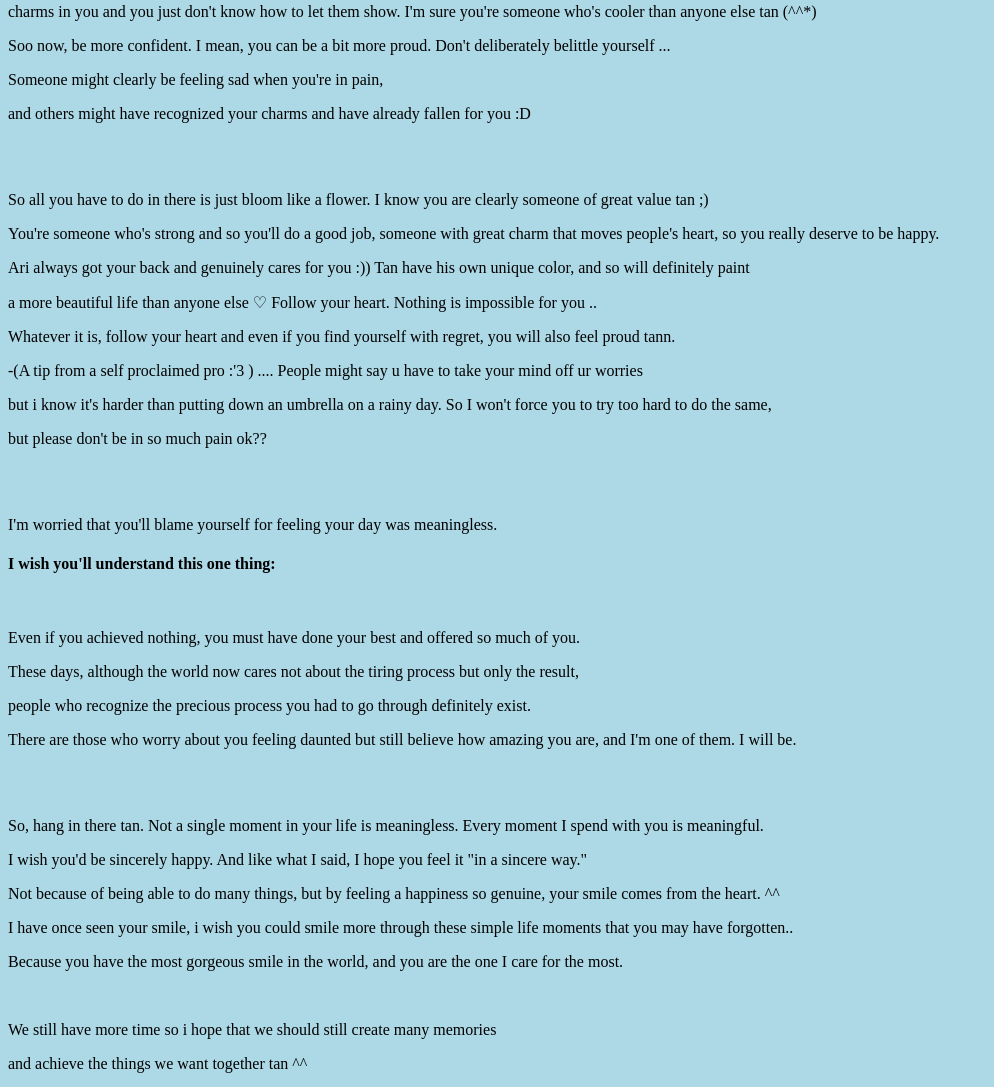
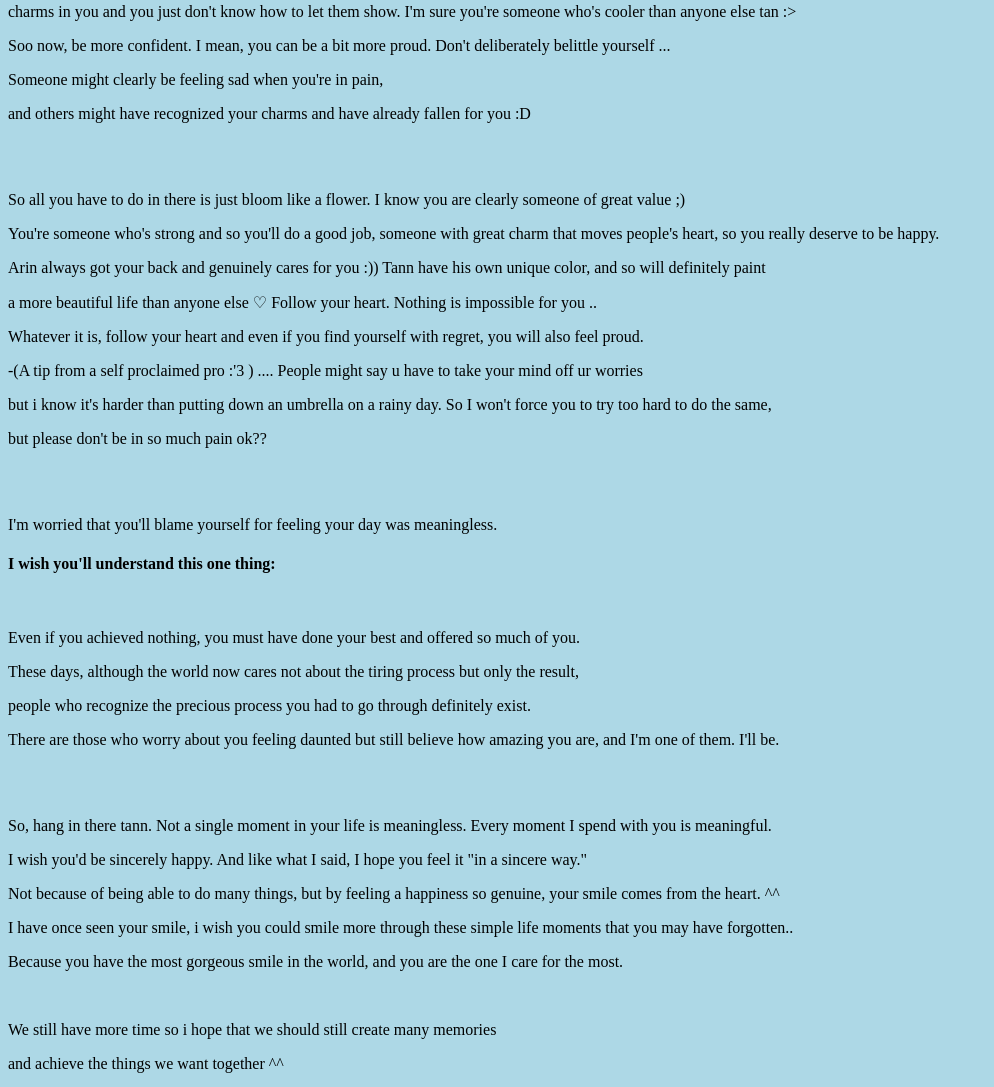
Before and after one commit to Ariiinnnn/for-u, a plain HTML site: page index.html in a window 1280 px wide. Shown: the part 245-1332 px from the top of the page, without its empty margins (0-994 px from the left). Drawn offline with Linux system fonts and the light colour scheme.

Commit message:
Update index.html

```diff
--- a/index.html
+++ b/index.html
@@ -7,21 +7,21 @@
     <title>Document</title>
 </head>
 
-<body bgcolor="LightBlue"></body>
+   <body bgcolor="LightBlue"></body>
 
-<p><h3>To Tan,
-    (Always read this whenever you feel " :< " </p>
-    <p> And confidently remember these words)</h3></p>
-<p>   °. •   。
+    <p><h3>To Tan,
+        (Always read this whenever you feel " :< " </p>
+     <p> And confidently remember these words)</h3></p>
+<p>   °. •     。
 
 ♡ 。• *
-　　　·   +  *  .
+
+ 　　　　·   +  *  .
    .  ⋆  ✧
 　 ˚   · .
 　. . 　 . 　  　　 ✺  ·
     * ⊹   .
    　   *  *     . * .·.  . ✧:. ·.
-
 
 * °.     • 。
 
@@ -32,7 +32,7 @@
     <p> It might be impossible but.. The more i know you, the more i try to think of what it is in you I won't find beautiful.
     <p> Everything you do is wonderful that there's no other word left for me to say ♡ ´･ᴗ･ `♡ </p>
     <p> Mmm maybe because small gestures show their own unique charm. And your simple gestures makes me smile :)) This means you surely have great-</p>
-    <p> charms in you and you just don't know how to let them show. I'm sure you're someone who's cooler than anyone else tan (^^*)</p>
+    <p> charms in you and you just don't know how to let them show. I'm sure you're someone who's cooler than anyone else tan :> </p>
     <p> Soo now, be more confident. I mean, you can be a bit more proud. Don't deliberately belittle yourself ...</p>
     <p> Someone might clearly be feeling sad when you're in pain, </p>
     <p> and others might have recognized your charms and have already fallen for you :D </p>
@@ -40,11 +40,11 @@
 <br>
 <br>
 
-<p> So all you have to do in there is just bloom like a flower. I know you are clearly someone of great value tan ;)</p>
+<p> So all you have to do in there is just bloom like a flower. I know you are clearly someone of great value ;)</p>
      <p> You're someone who's strong and so you'll do a good job, someone with great charm that moves people's heart, so you really deserve to be happy.</p>
-      <p> Ari always got your back and genuinely cares for you :)) Tan have his own unique color, and so will definitely paint</p>
+      <p> Arin always got your back and genuinely cares for you :)) Tann have his own unique color, and so will definitely paint</p>
        <p> a more beautiful life than anyone else ♡ Follow your heart. Nothing is impossible for you ..</p>
-        <p> Whatever it is, follow your heart and even if you find yourself with regret, you will also feel proud tann.</p>
+        <p> Whatever it is, follow your heart and even if you find yourself with regret, you will also feel proud.</p>
         <p> -(A tip from a self proclaimed pro :'3 ) .... People might say u have to take your mind off ur worries </p>
        <p> but i know it's harder than putting down an umbrella on a rainy day. So I won't force you to try too hard to do the same,</p>
        <p> but please don't be in so much pain ok?? </p> </p>
@@ -58,12 +58,12 @@
     <p> Even if you achieved nothing, you must have done your best and offered so much of you. </p>
     <p> These days, although the world now cares not about the tiring process but only the result, </p>
     <p> people who recognize the precious process you had to go through definitely exist.</p>
-      <p> There are those who worry about you feeling daunted but still believe how amazing you are, and I'm one of them. I will be. </p>
+      <p> There are those who worry about you feeling daunted but still believe how amazing you are, and I'm one of them. I'll be. </p>
 
 <br>
 <br>
 
-    <p> So, hang in there tan. Not a single moment in your life is meaningless. Every moment I spend with you is meaningful.</p>
+    <p> So, hang in there tann. Not a single moment in your life is meaningless. Every moment I spend with you is meaningful.</p>
       <p>  I wish you'd be sincerely happy. And like what I said, I hope you feel it "in a sincere way."</p>
        <p> Not because of being able to do many things, but by feeling a happiness so genuine, your smile comes from the heart. ^^</p>
        <p> I have once seen your smile, i wish you could smile more through these simple life moments that you may have forgotten.. </p>
@@ -72,7 +72,7 @@
 <br>
 
     <p> We still have more time so i hope that we should still create many memories </p>
-      <p> and achieve the things we want together tan ^^ </p>
+      <p> and achieve the things we want together ^^ </p>
 
 <br>
 <p><big> - Lovy Arin ♡ </p></big>
```
